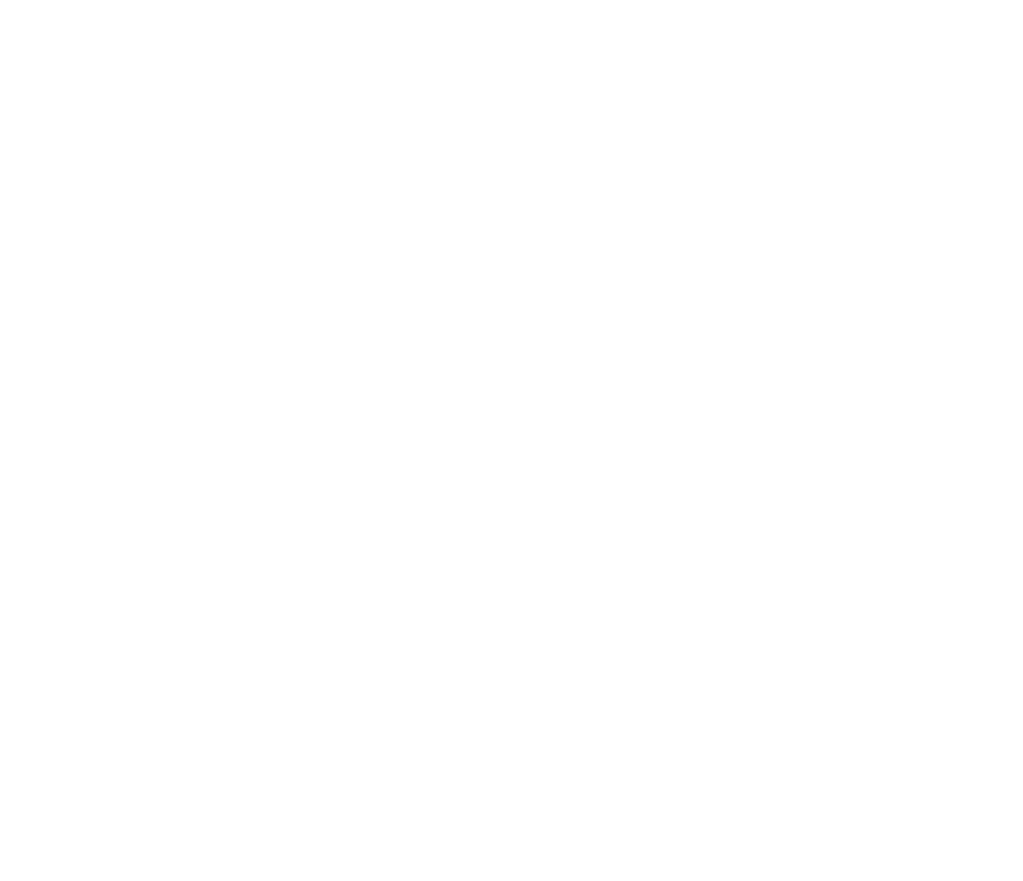
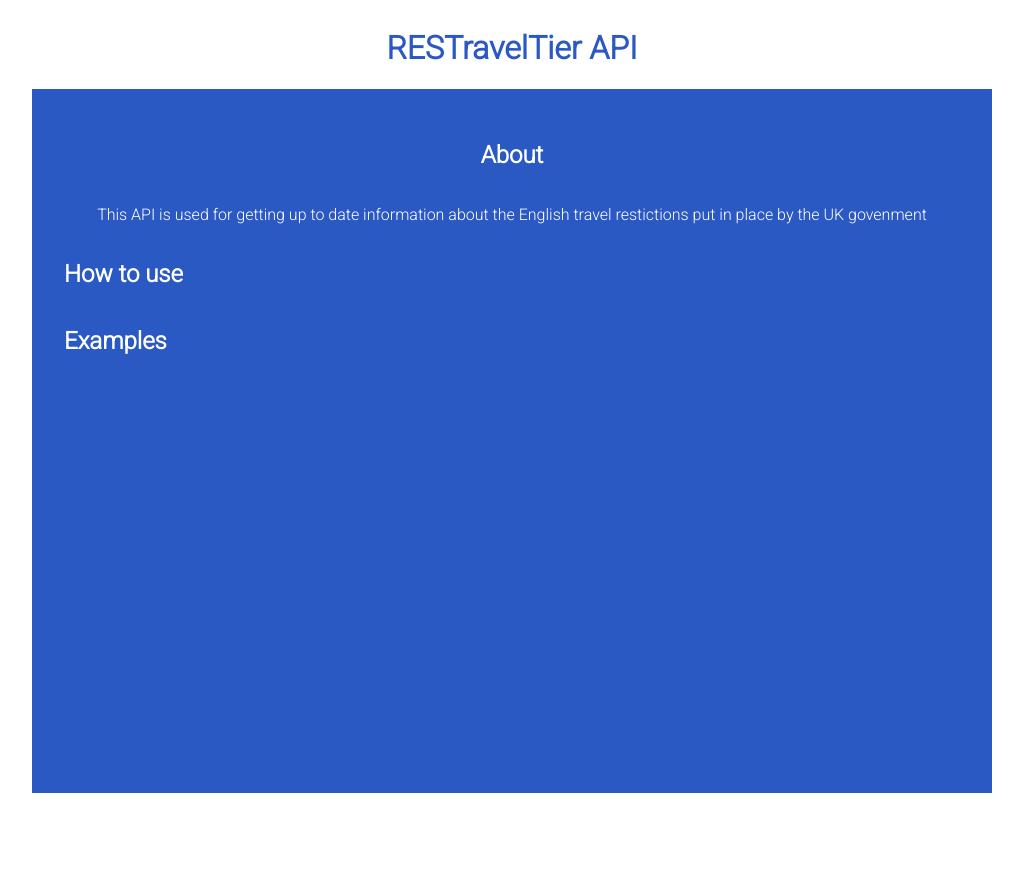
Before and after one commit to Sir-Martin-Esq-III/RESTravelTiers, a Flask app: page / in a window 1280 px wide. Before the commit the part shown is empty. Shown: the whole page, without its empty margins (128-1151 px from the left). Before the commit the page ends 800 px from the top, so only its background shows below. Run offline with Flask 2, Linux system fonts and the light colour scheme.

Commit message:
Messing around with some styles nothing impressive

```diff
--- a/FlaskAPP/app/routes.py
+++ b/FlaskAPP/app/routes.py
@@ -5,6 +5,7 @@
 def index():
      return render_template('index.html')
 
+#all I have to do is return the correct countries data, simple
 @app.route('/<path:country>')
 def retCountry(country):
      print(country)
--- /dev/null
+++ b/FlaskAPP/app/static/style.css
@@ -0,0 +1,52 @@
+@import url("https://fonts.googleapis.com/css2?family=Roboto:wght@300&display=swap");
+body {
+  background-color: white;
+  display: -webkit-box;
+  display: -ms-flexbox;
+  display: flex;
+  place-items: center;
+  -webkit-box-pack: center;
+      -ms-flex-pack: center;
+          justify-content: center;
+  -webkit-box-orient: vertical;
+  -webkit-box-direction: normal;
+      -ms-flex-direction: column;
+          flex-direction: column;
+}
+
+.Headder {
+  color: #2B59C3;
+}
+
+h1, h2, p {
+  font-family: 'Roboto', sans-serif;
+  color: white;
+}
+
+.Container {
+  display: -webkit-box;
+  display: -ms-flexbox;
+  display: flex;
+  -webkit-box-orient: vertical;
+  -webkit-box-direction: normal;
+      -ms-flex-direction: column;
+          flex-direction: column;
+  background-color: #2B59C3;
+  width: 70vw;
+  height: 80vh;
+  margin: 0vh 0 10vh 0;
+  padding: 2em;
+}
+
+.Container .About {
+  display: -webkit-box;
+  display: -ms-flexbox;
+  display: flex;
+  -webkit-box-orient: vertical;
+  -webkit-box-direction: normal;
+      -ms-flex-direction: column;
+          flex-direction: column;
+  place-items: center;
+  color: white;
+}
+/*# sourceMappingURL=style.css.map */
--- a/FlaskAPP/app/static/style.sass
+++ /dev/null
@@ -1,4 +0,0 @@
-
-body{
-    background-color:red;
-}
--- /dev/null
+++ b/FlaskAPP/app/static/style.scss
@@ -0,0 +1,37 @@
+//Fonts
+@import url('https://fonts.googleapis.com/css2?family=Roboto:wght@300&display=swap');
+
+body{
+    background-color:white;
+    display: flex;
+    place-items: center;
+    justify-content: center;
+    flex-direction: column;
+}
+
+.Headder{
+    color :#2B59C3;
+}
+h1,h2,p{
+    font-family: 'Roboto', sans-serif;
+    color:white
+}
+
+.Container{
+    display: flex;
+    flex-direction: column;
+    background-color: #2B59C3;
+    width: 70vw;
+    height: 80vh;
+    margin: 0vh 0 10vh 0;
+    padding: 2em;
+
+    .About {
+        display: flex;
+        flex-direction: column;
+        place-items: center;
+        color: white
+
+    };
+
+}
--- a/FlaskAPP/app/templates/index.html
+++ b/FlaskAPP/app/templates/index.html
@@ -4,14 +4,29 @@
     <meta charset="UTF-8">
     <meta http-equiv="X-UA-Compatible" content="IE=edge">
     <meta name="viewport" content="width=device-width, initial-scale=1.0">
+    <link rel="stylesheet" href="{{ url_for('static', filename='style.css') }}">
     <title>RESTravelTiers</title>
 </head>
 <body>
+    <h1 class="Headder">RESTravelTier API </h1>
     <div class="Container">
-        <div class="About"></div>
-        <div class ="How-To-Use"></div>
-        <div class="Examples"></div>
-        <div class="Other-stuff"></div>
+        <div class="About">
+            <h2>About</h2>
+            <p class="content">This API is used for getting up to date information about the English travel restictions put in place by the UK govenment </p>
+        </div>
+        <div class ="How-To-Use">
+            <h2>How to use</h2>
+            <p class="content"></p>
+        </div>
+        <div class="Examples">
+            <h2>Examples</h2>
+            <p class="content"></p>
+        </div>
+
+        <div class="Other-stuff">
+            <h2></h2>
+            <p class="content"></p>
+        </div>
     </div>
 
 </body>
```
Also changed, not shown: 1 other file.
